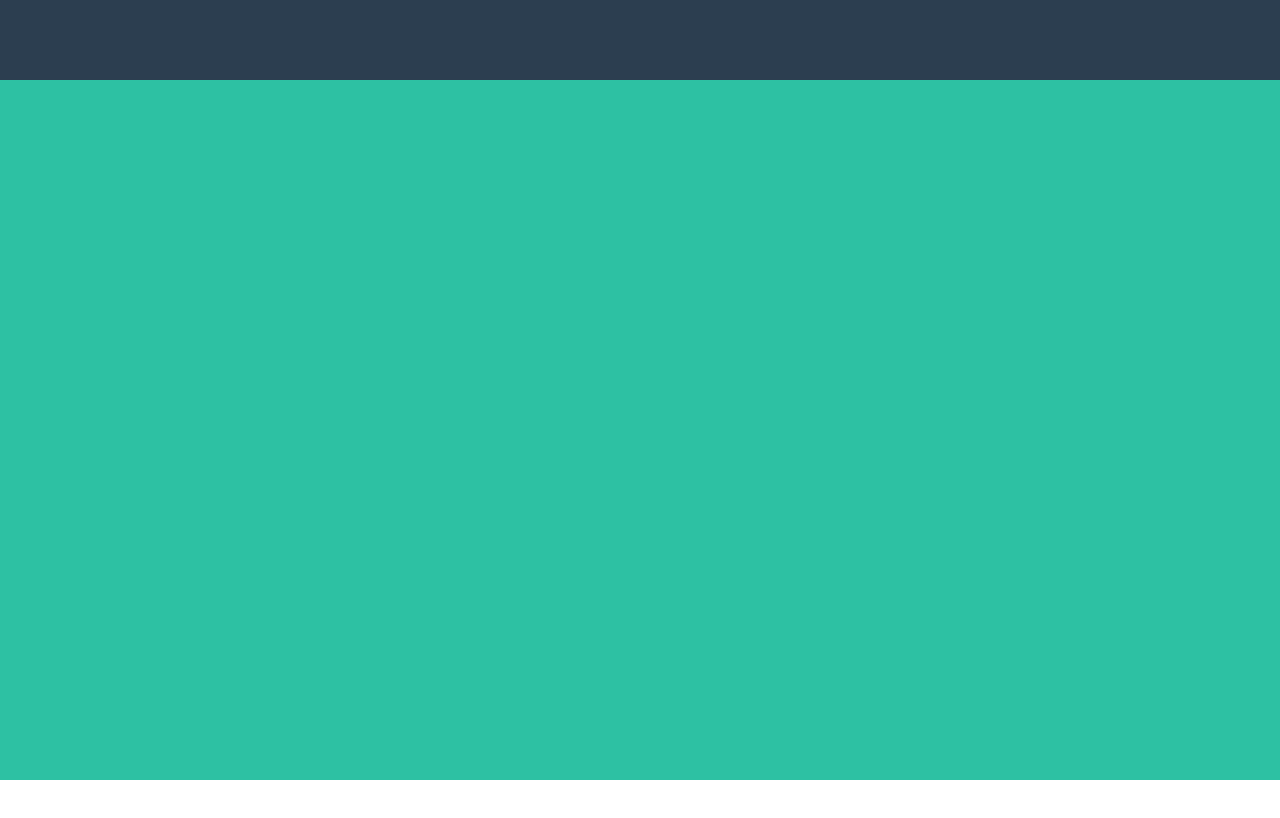
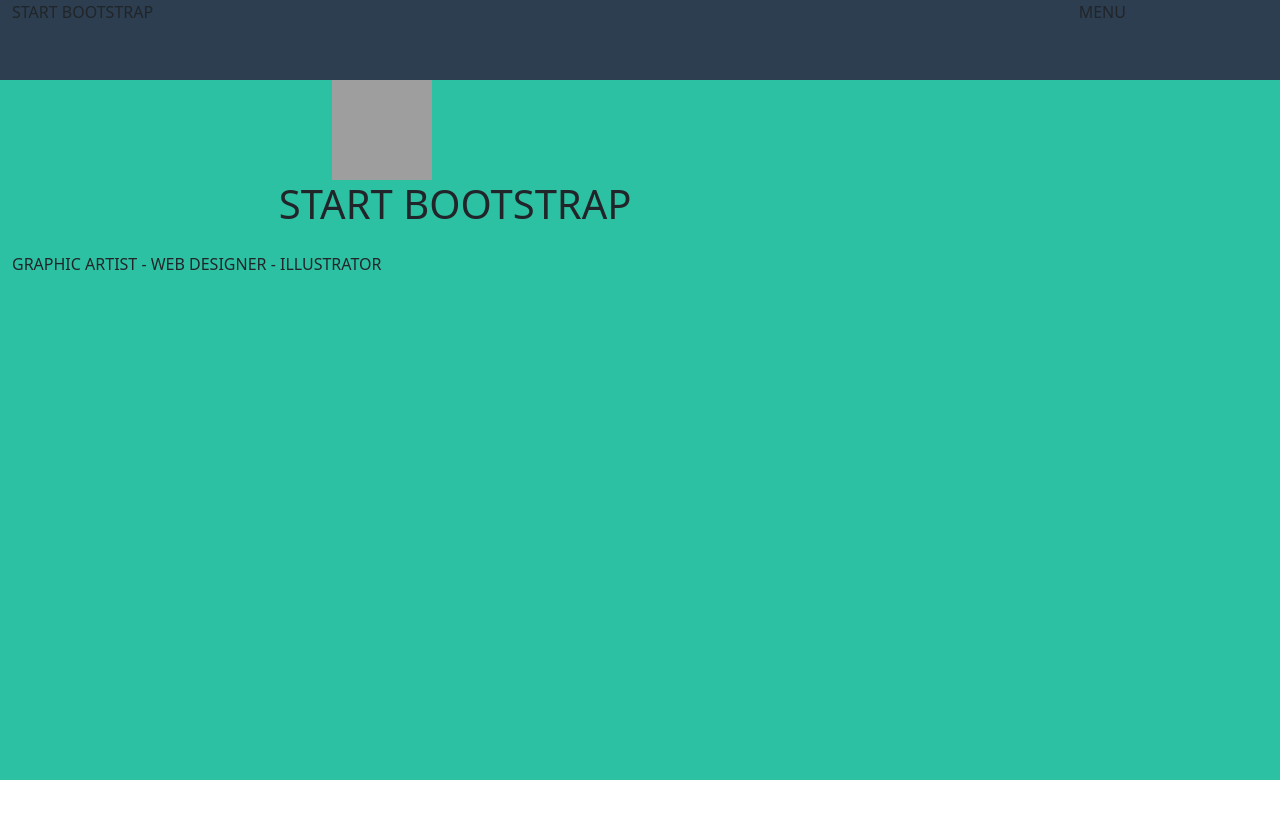
Before and after one commit to xVal4k/html-css-bootstrap-freelancer, a plain HTML site: page index.html in a window 1280 px wide. Shown: the top 818 px of the page. Drawn offline with nearby package versions, Linux system fonts and the light colour scheme; grey boxes are pictures that could not be loaded.

Commit message:
added nav & section1

```diff
--- a/index.html
+++ b/index.html
@@ -21,7 +21,10 @@
     <header>
 
         <div class="container-fluid nav_cont">
-
+            <div class="row align-items-center justify-content-around nav_row">
+                <div class="col-sm-10">START BOOTSTRAP</div>
+                <div class="col-sm-2">MENU</div>
+            </div>
         </div>
 
     </header>
@@ -29,6 +32,31 @@
     <main>
 
         <section class="container-fluid sec1_cont">
+
+            <div class="row justify-content-center align-items-center user_img">
+                <div class="col-sm-6">
+                    <img src="https://picsum.photos/100/100" alt="img">
+                </div>
+
+            </div>
+
+            <div class="row justify-content-center align-items-center">
+                <div class="col-7 sec1_title">
+                    <h1>START BOOTSTRAP</h1>
+                </div>
+            </div>
+
+            <div class="row justify-content-center align-items-center">
+                <p class="col-2 hr"></p>
+                <p class="col-1"></p>
+                <p class="col-2 hr"></p>
+            </div>
+
+            <div class="row justify-content-center align-items-center">
+                <div class="col-sm-12">
+                    GRAPHIC ARTIST - WEB DESIGNER - ILLUSTRATOR
+                </div>
+            </div>
 
         </section>
 
```
